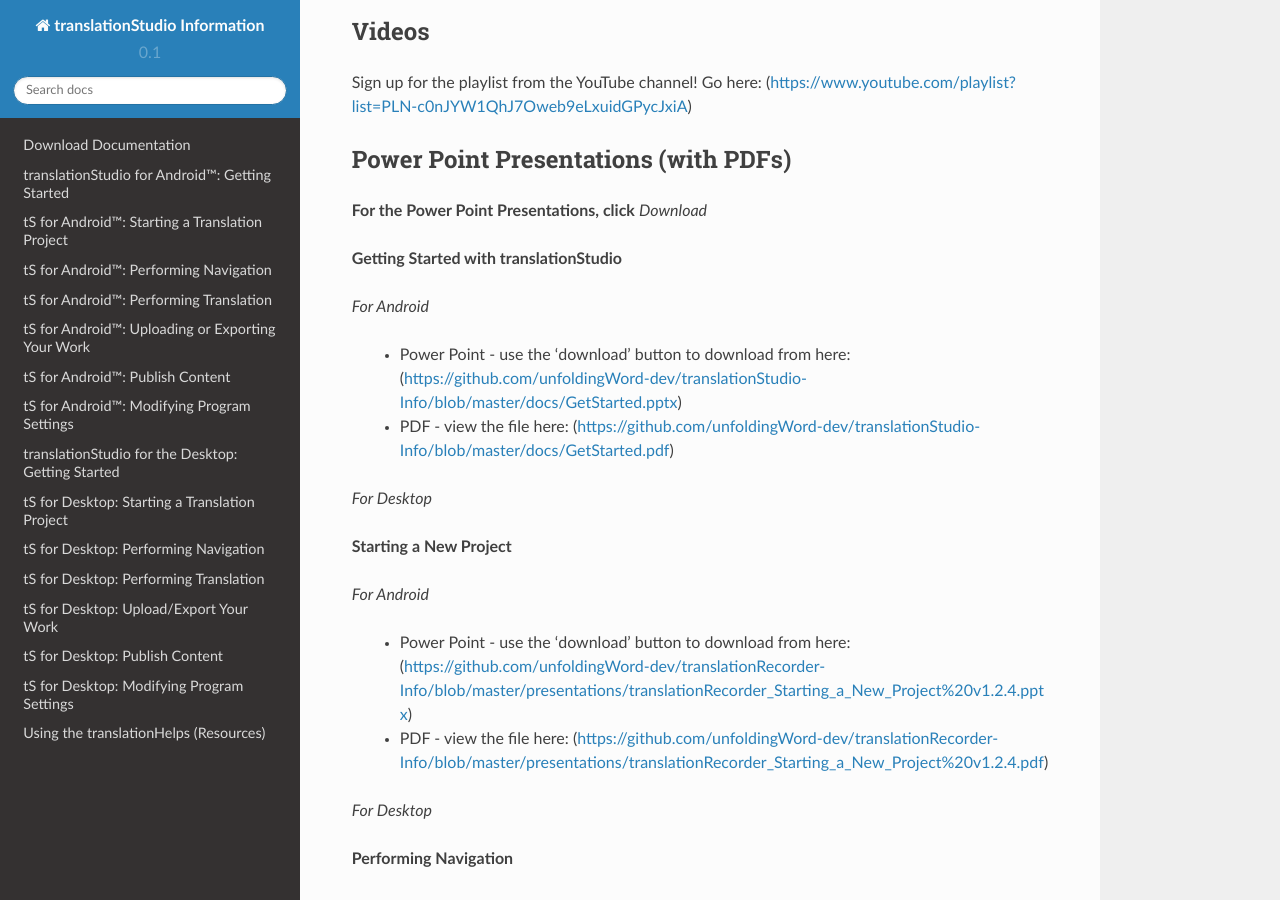
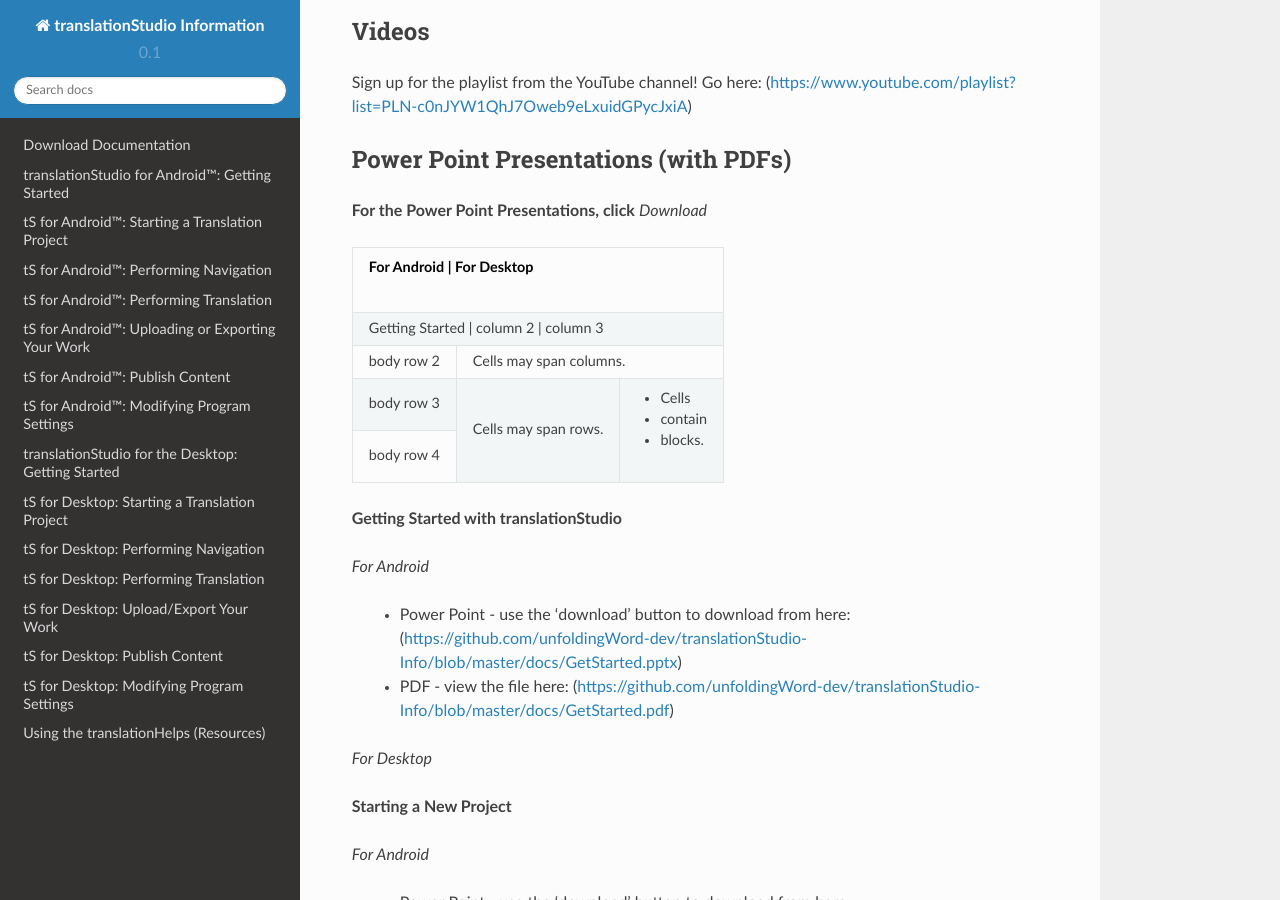
Before and after one commit to unfoldingWord-dev/translationStudio-Info, a Sphinx documentation site: the page built from docs/Appendix.rst, in a window 1280 px wide and 900 px high, scrolled down 657 px. Built offline with Sphinx 7.4.7 and the Read the Docs theme 2.0.0, drawn with Linux system fonts in a browser that asks for light colours; pages that are not in the unit, such as notebooks, are missing from menus.

Commit message:
Update Appendix.rst

```diff
--- a/docs/Appendix.rst
+++ b/docs/Appendix.rst
@@ -31,17 +31,17 @@ Power Point Presentations (with PDFs)
 
 **For the Power Point Presentations, click** *Download*
 
-+------------+--------------+-------------+
-|            | For Android  | For Desktop |
-+============+============+===============+
-| Getting Started | column 2   | column 3  |
-+------------+------------+-----------+
-| body row 2 | Cells may span columns.|
-+------------+------------+-----------+
-| body row 3 | Cells may  | - Cells   |
-+------------+ span rows. | - contain |
-| body row 4 |            | - blocks. |
-+------------+------------+-----------+
++-----------------+--------------+-------------+
+|                 | For Android  | For Desktop |
++============+============+====================+
+| Getting Started | column 2     | column 3    |
++-----------------+--------------+-------------+
+| body row 2      | Cells may span columns.    |
++-----------------+--------------+-------------+
+| body row 3      | Cells may    | - Cells     |
++-----------------+ span rows.   | - contain   |
+| body row 4      |              | - blocks.   |
++-----------------+--------------+-------------+
 
 **Getting Started with translationStudio**
 
```
